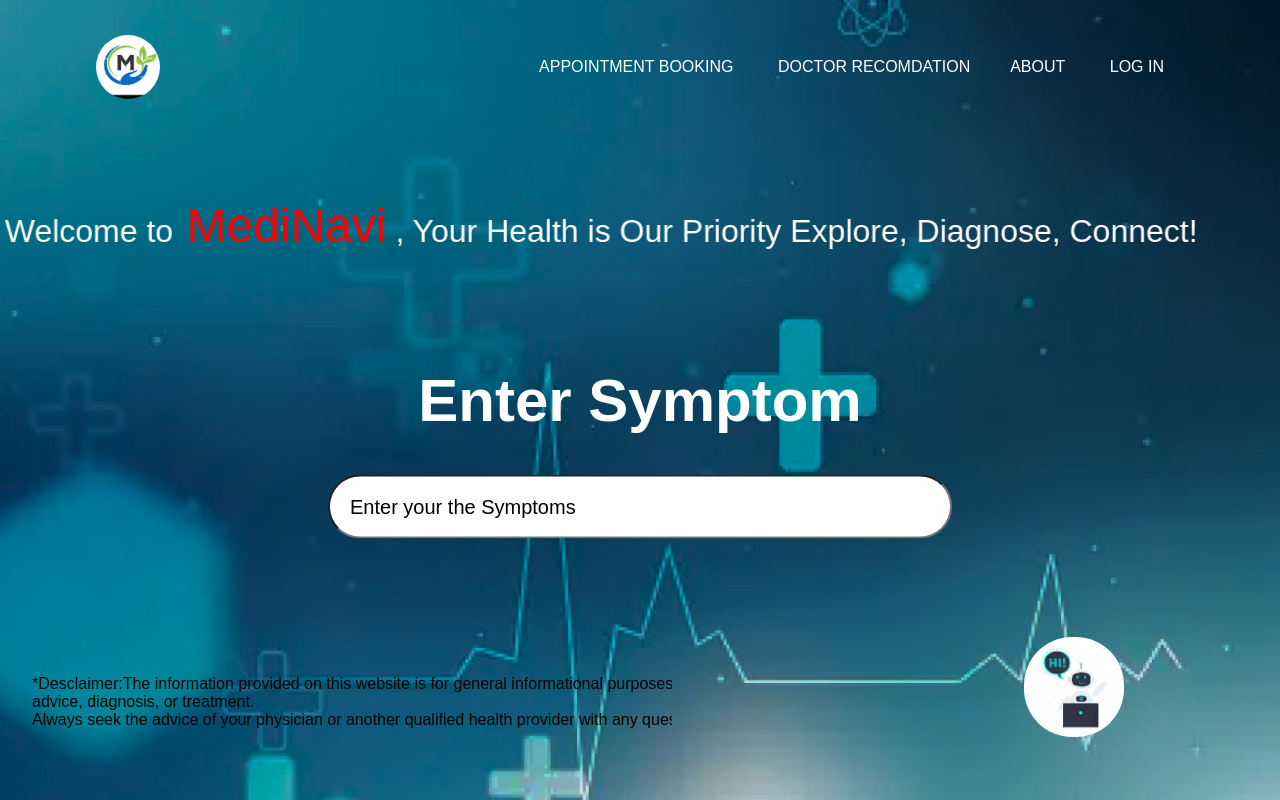
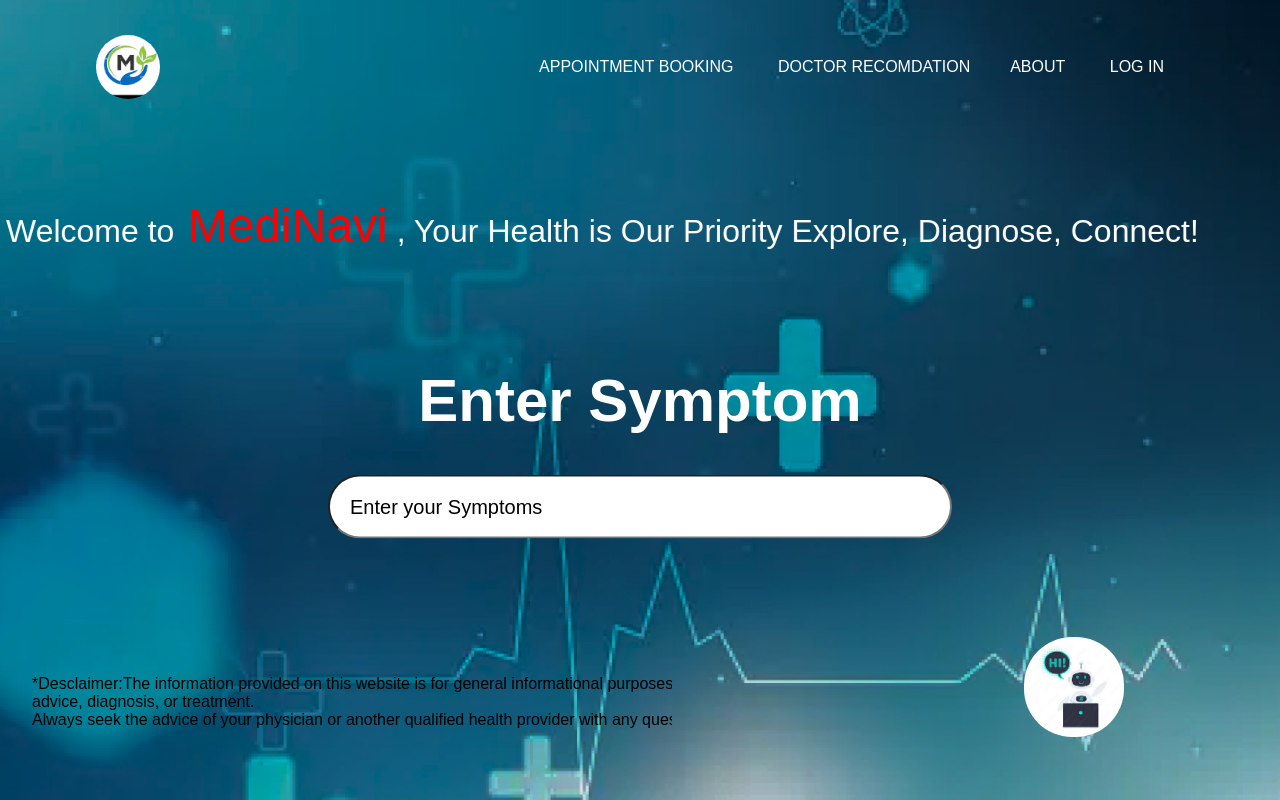
Before and after one commit to Saurabhpal052/medinavi, a Django app: page / in a window 1280 px wide. Run offline with Django 4.2, Linux system fonts and the light colour scheme.

Commit message:
Update index.html

```diff
--- a/MediNavi/home/templates/index.html
+++ b/MediNavi/home/templates/index.html
@@ -30,7 +30,7 @@
             <form method="post" action="{% url 'post_symtoms' %}">
                 <!-- {% csrf_token %} -->
                 <!-- {{ form.as_p }} -->
-                    <input type="text" placeholder="Enter your the Symptoms" name="Symptoms" class="Find" style="height: 3em; border-radius: 2em; width: 30em;" value="{{ Symptoms }}">
+                    <input type="text" placeholder="Enter your Symptoms" name="Symptoms" class="Find" style="height: 3em; border-radius: 2em; width: 30em;" value="{{ Symptoms }}">
                     <!-- <button type="submit">Submit</button> -->
                 </form>
 
```
